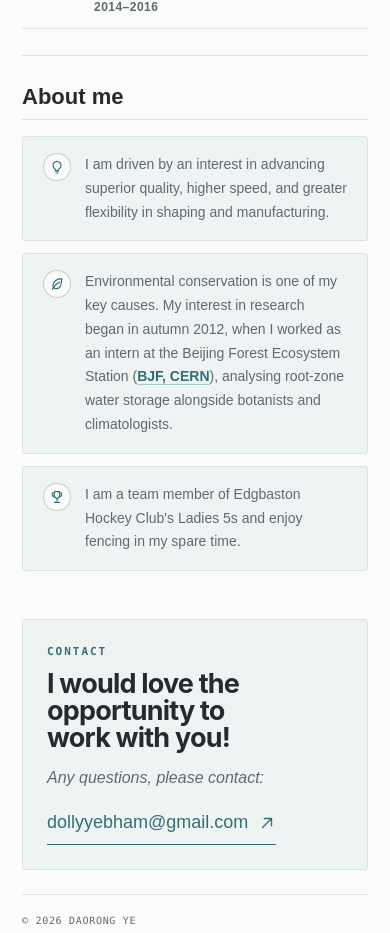
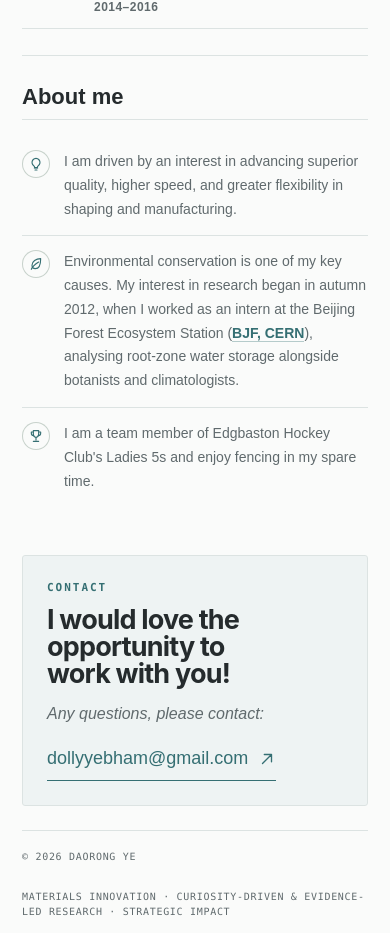
Before and after one commit to daorong-y/portfolio, a React (Vite) app: page / in a window 390 px wide. Shown: the part 5737-6670 px from the top of the page. Built offline with nearby package versions, Linux system fonts and the light colour scheme.

Commit message:
Refine About Me layout

```diff
--- a/src/index.css
+++ b/src/index.css
@@ -2407,7 +2407,7 @@ footer {
 .about-me-list {
   display: grid;
   grid-template-columns: repeat(3, minmax(0, 1fr));
-  gap: 12px;
+  gap: 0;
   max-width: 900px;
   margin: 0;
   padding: 0;
@@ -2419,13 +2419,25 @@ footer {
   grid-template-columns: 30px minmax(0, 1fr);
   gap: 12px;
   align-items: start;
-  padding: 16px 20px;
-  border: 1px solid var(--line);
-  border-radius: 3px;
-  background: var(--paper-deep);
+  padding: 12px 20px;
+  border: 0;
+  border-radius: 0;
+  background: transparent;
   color: var(--ink-soft);
   font-size: 14px;
   line-height: 1.7;
+}
+
+.about-me-list li + li {
+  border-left: 1px solid var(--line);
+}
+
+.about-me-list li:first-child {
+  padding-left: 0;
+}
+
+.about-me-list li:last-child {
+  padding-right: 0;
 }
 
 .about-me-list li::before {
@@ -2458,6 +2470,17 @@ footer {
     grid-template-columns: 1fr;
   }
 
+  .about-me-list li,
+  .about-me-list li:first-child,
+  .about-me-list li:last-child {
+    padding: 14px 0;
+  }
+
+  .about-me-list li + li {
+    border-top: 1px solid var(--line);
+    border-left: 0;
+  }
+
   .site-shell {
     display: block;
     padding: 94px 22px 44px;
```
